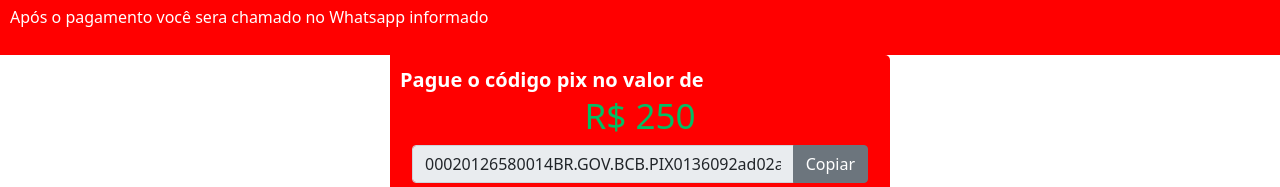
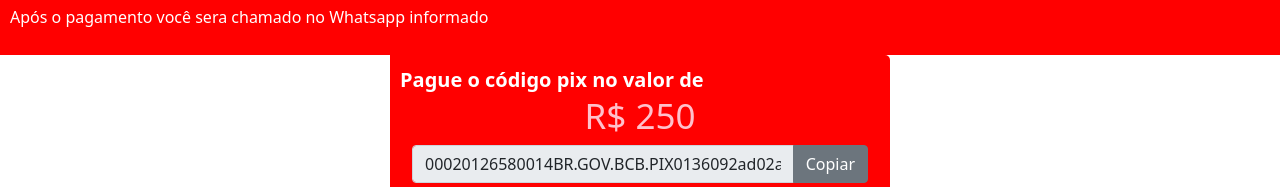
Before and after one commit to whzinn/agendar, a plain HTML site: page fechar.html in a window 1280 px wide. Shown: the part 161-348 px from the top of the page. Drawn offline with nearby package versions, Linux system fonts and the light colour scheme.

Commit message:
Update fechar.html

```diff
--- a/fechar.html
+++ b/fechar.html
@@ -33,7 +33,7 @@
         }
         #texto{
             text-align: center;
-            color:#00bf63;
+            color:pink;
         }
         #enfite > img{
             border-radius: 100%;
```
